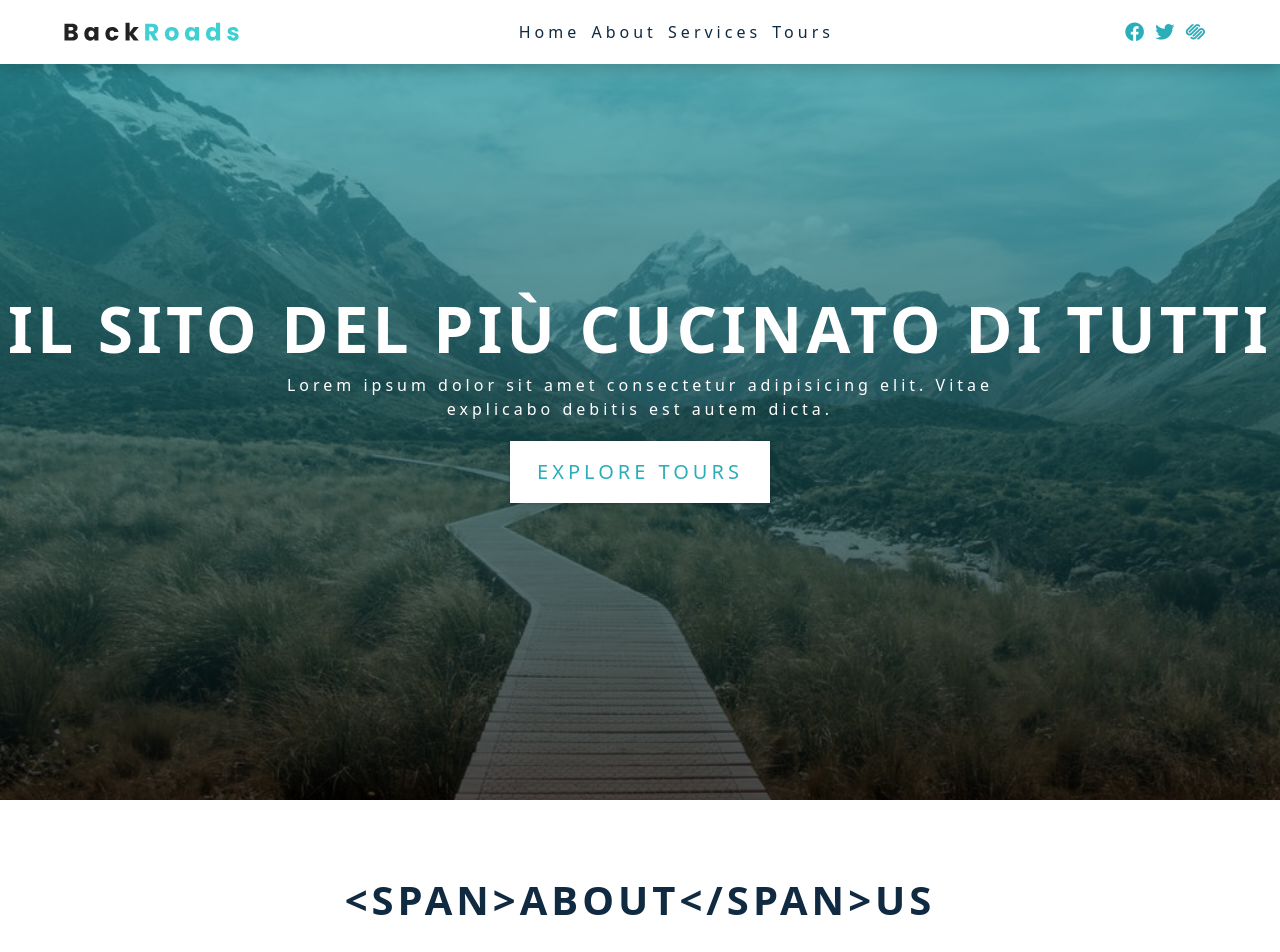
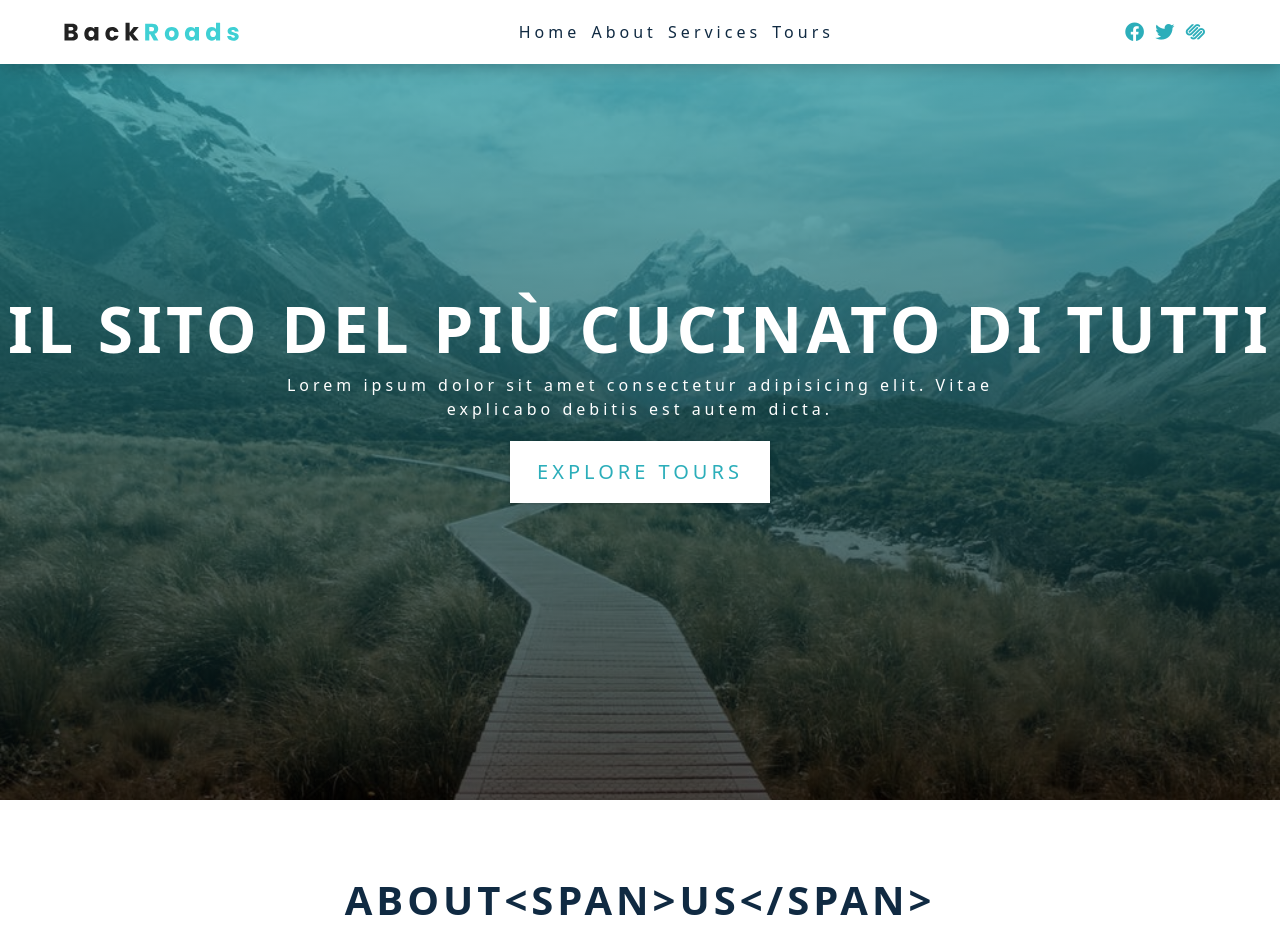
Before and after one commit to blackmamba17/backroads-app, a React (Vite) app: page / in a window 1280 px wide. Shown: the top 952 px of the page. Built offline with nearby package versions, Linux system fonts and the light colour scheme.

Commit message:
fixed the textSpans function

```diff
--- a/src/components/SectionTitle.tsx
+++ b/src/components/SectionTitle.tsx
@@ -6,7 +6,9 @@ export const SectionTitle: FC<{
   const arrayOfTitleWords = titleText.split(" ");
   const modifiedTitleTextWithSpans = arrayOfTitleWords.reduce(
     (accumulator, currentTextWord, index) => {
-      if (index % 2 == 0) {
+      console.log(index);
+
+      if (index % 2 != 0) {
         return accumulator + "<span>" + currentTextWord + "</span>";
       } else {
         return accumulator + currentTextWord;
@@ -14,12 +16,10 @@ export const SectionTitle: FC<{
     },
     ""
   );
+
   return (
     <div className="section-title">
-      <h2>
-        {/* about <span>us</span> */}
-        {modifiedTitleTextWithSpans}
-      </h2>
+      <h2>{modifiedTitleTextWithSpans}</h2>
     </div>
   );
 };
```
